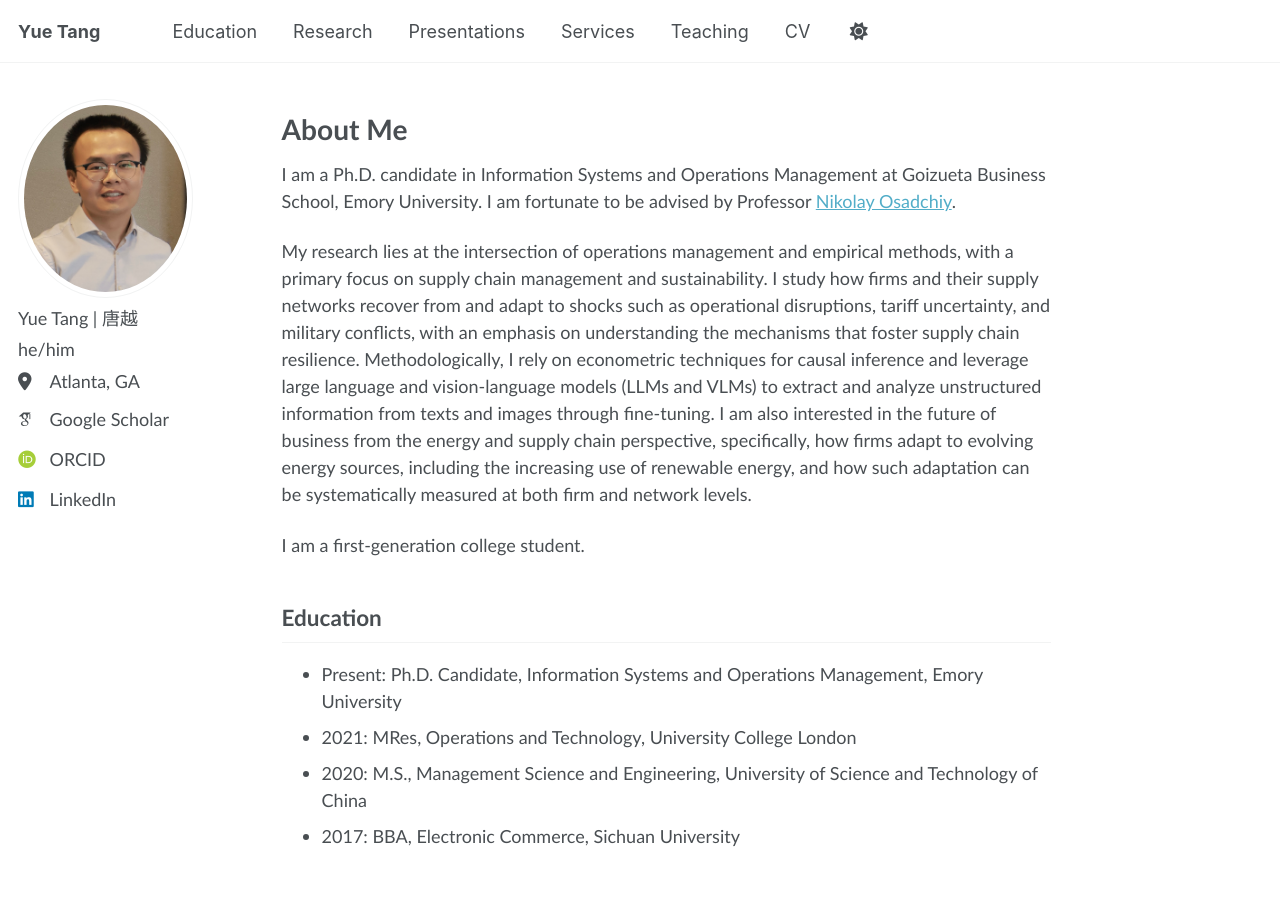
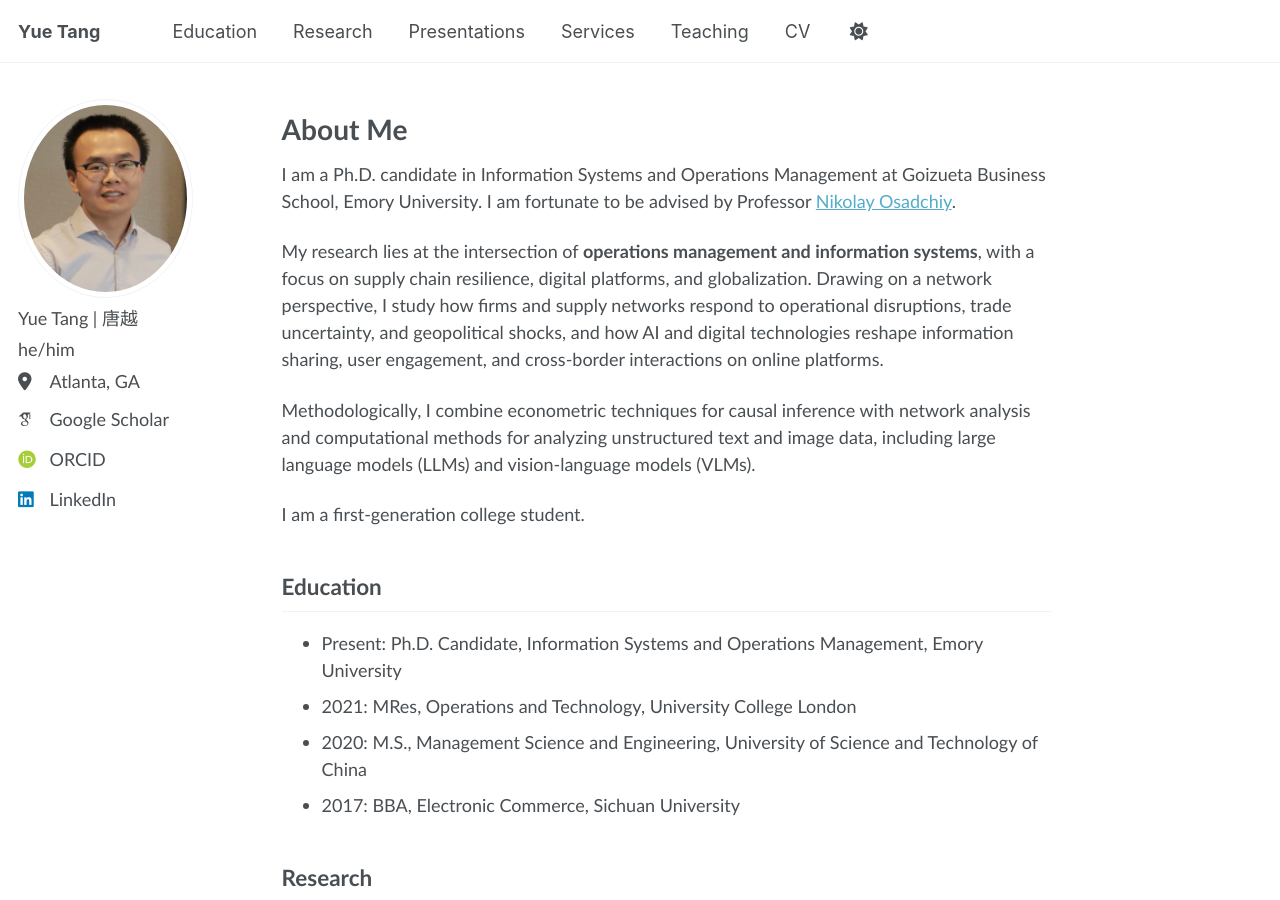
Before and after one commit to YueTang-YT/YueTang-YT.github.io, a Jekyll site: the page built from _pages/about.md, in a window 1280 px wide and 900 px high. Built offline with Jekyll 4.4.1, drawn with Linux system fonts in a browser that asks for light colours; some web fonts are replaced.

Commit message:
Revise research description and methods in about.md
Updated research focus and methodological approach in the About Me section.

```diff
--- a/_pages/about.md
+++ b/_pages/about.md
@@ -22,7 +22,9 @@ redirect_from:
 
 I am a Ph.D. candidate in Information Systems and Operations Management at Goizueta Business School, Emory University. I am fortunate to be advised by Professor [Nikolay Osadchiy](http://www.nikolayosadchiy.com).
 
-My research lies at the intersection of operations management and empirical methods, with a primary focus on supply chain management and sustainability. I study how firms and their supply networks recover from and adapt to shocks such as operational disruptions, tariff uncertainty, and military conflicts, with an emphasis on understanding the mechanisms that foster supply chain resilience. Methodologically, I rely on econometric techniques for causal inference and leverage large language and vision-language models (LLMs and VLMs) to extract and analyze unstructured information from texts and images through fine-tuning. I am also interested in the future of business from the energy and supply chain perspective, specifically, how firms adapt to evolving energy sources, including the increasing use of renewable energy, and how such adaptation can be systematically measured at both firm and network levels.
+My research lies at the intersection of **operations management and information systems**, with a focus on supply chain resilience, digital platforms, and globalization. Drawing on a network perspective, I study how firms and supply networks respond to operational disruptions, trade uncertainty, and geopolitical shocks, and how AI and digital technologies reshape information sharing, user engagement, and cross-border interactions on online platforms.
+
+Methodologically, I combine econometric techniques for causal inference with network analysis and computational methods for analyzing unstructured text and image data, including large language models (LLMs) and vision-language models (VLMs).
 
 I am a first-generation college student.
 
```
